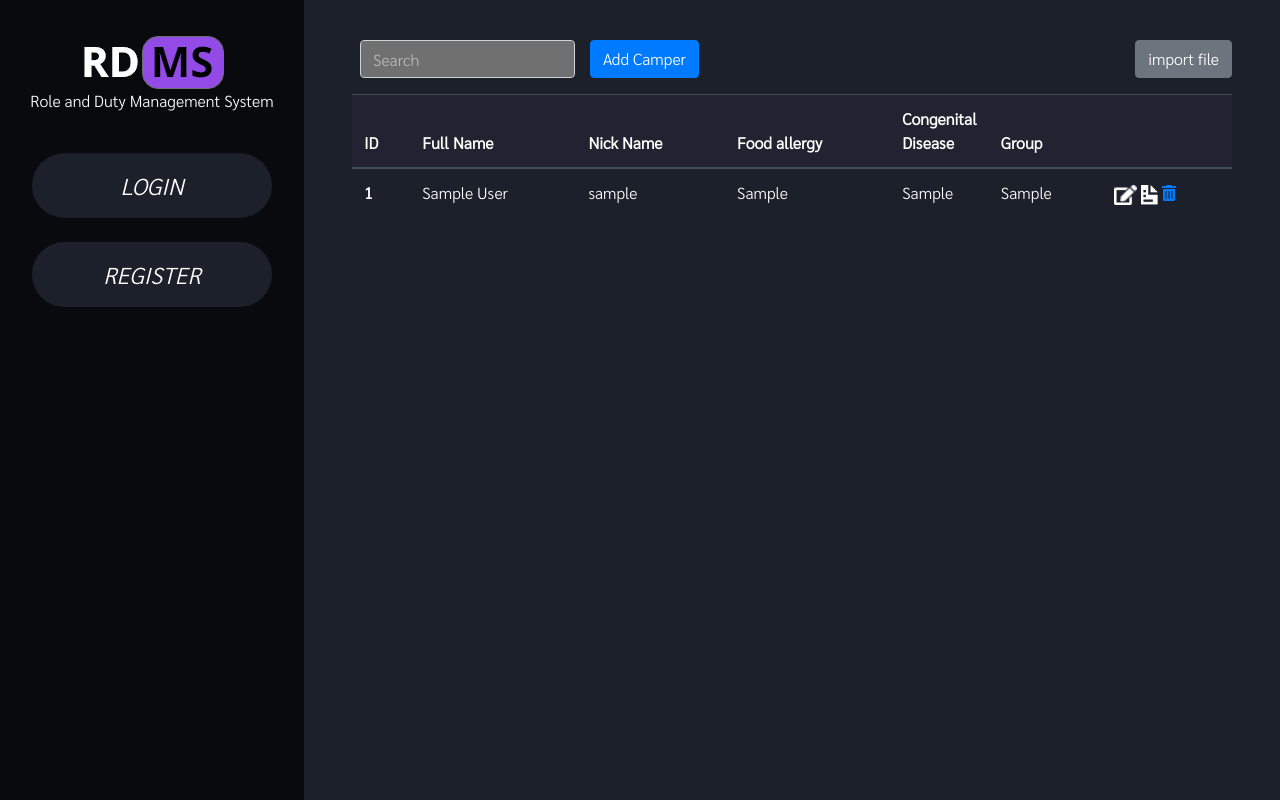
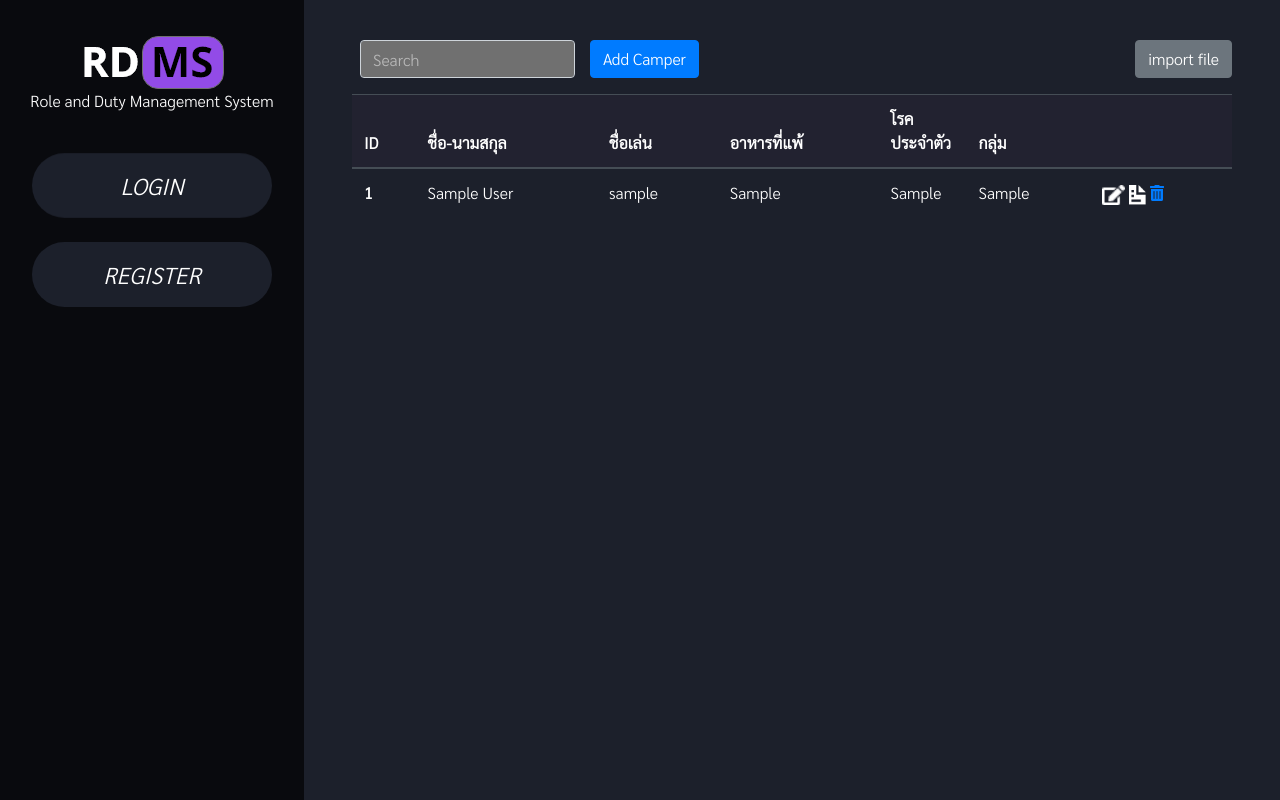
Before and after one commit to ongsuwannoo/RDMS, a Django app: page /camp/1/campers/ in a window 1280 px wide. Run offline with Django 3.2, Linux system fonts and the light colour scheme; tables that the repository leaves empty hold one stand-in row (values such as "Sample post"); some libraries are stand-ins or nearby versions.

Commit message:
edit ui table head camper

```diff
--- a/campers/templates/campers.html
+++ b/campers/templates/campers.html
@@ -38,11 +38,11 @@
     <thead class="">
         <tr>
             <th scope="col">ID</th>
-            <th scope="col">Full Name</th>
-            <th scope="col">Nick Name</th>
-            <th scope="col">Food allergy</th>
-            <th scope="col" style="width:10%;height:30px">Congenital Disease</th>
-            <th scope="col">Group</th>
+            <th scope="col">ชื่อ-นามสกุล</th>
+            <th scope="col">ชื่อเล่น</th>
+            <th scope="col">อาหารที่แพ้</th>
+            <th scope="col" style="width:10%;height:30px">โรคประจำตัว</th>
+            <th scope="col">กลุ่ม</th>
             <th scope="col"></th>
         </tr>
     </thead>
```
